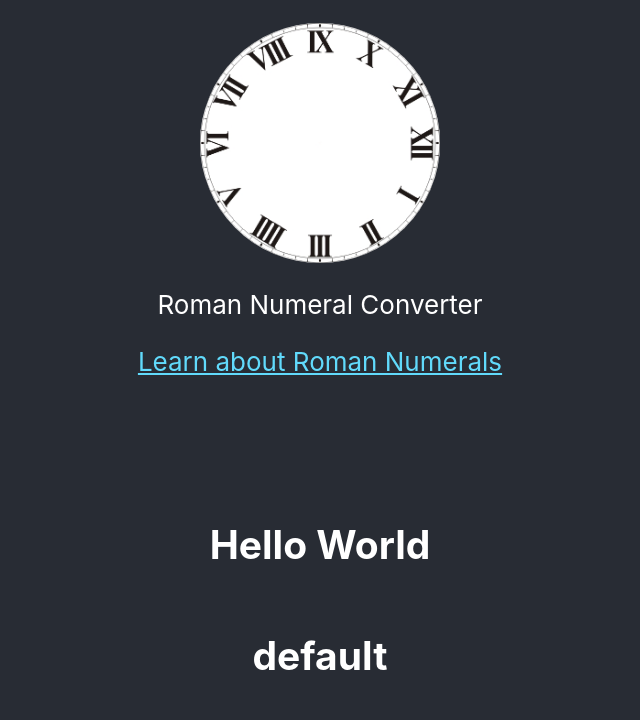
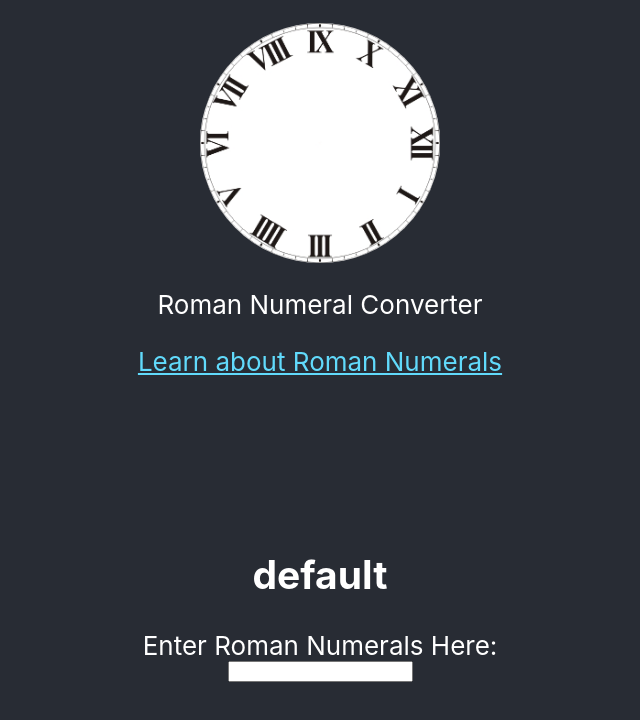
Before and after one commit to TheFern16/romanNumerals, a React (Create React App) app: page / in a window 1280 px wide. Shown: the top 720 px of the page, without its empty margins (320-960 px from the left). Built offline with nearby package versions, Linux system fonts and the light colour scheme.

Commit message:
Add flex and roman numerals form

```diff
--- a/src/components/Roman/Roman.css
+++ b/src/components/Roman/Roman.css
@@ -1,3 +1,10 @@
+form {
+  display: flex;
+  flex-direction: column;
+  justify-content: center;
+  align-items: center;
+}
+
 .romanContainer {
   background-color: #282c34;
   min-height: 50vh;
--- a/src/components/Roman/Roman.js
+++ b/src/components/Roman/Roman.js
@@ -4,8 +4,11 @@ import './Roman.css';
 function Roman(props) {
   return (
     <div className="romanContainer">
-      <h2>Hello World</h2>
       <h2>{props.romanNumeralConversionValue}</h2>
+      <form>
+        Enter Roman Numerals Here:
+        <input type="text" name="roman"/>
+      </form>
     </div>
   );
 }
```
